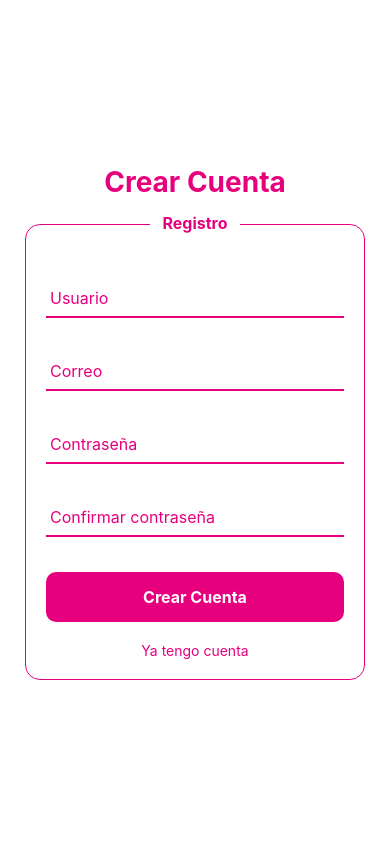
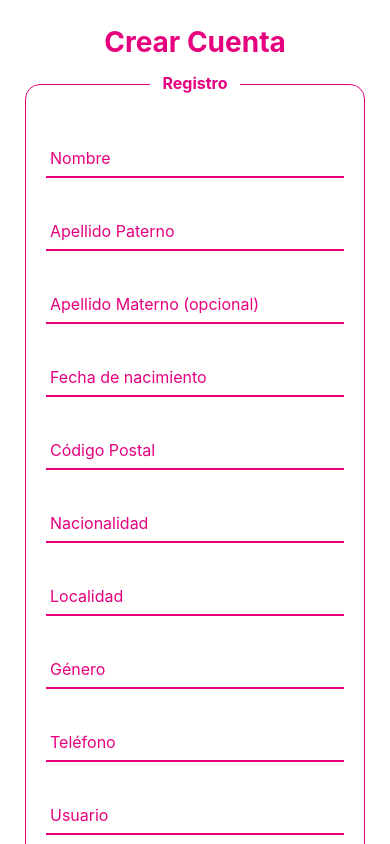
Before and after one commit to ximbapp/Ximbapp, a React Native app: screen /Registro in a window 390 px wide. Built offline with nearby package versions, Linux system fonts and the light colour scheme.

Commit message:
Cambio de logos y campos registro/login

```diff
--- a/app.json
+++ b/app.json
@@ -24,6 +24,9 @@
     },
     "web": {
       "favicon": "./assets/favicon.png"
-    }
+    },
+    "plugins": [
+      "@react-native-community/datetimepicker"
+    ]
   }
 }
--- a/package.json
+++ b/package.json
@@ -9,6 +9,10 @@
     "web": "expo start --web"
   },
   "dependencies": {
+    "@expo/vector-icons": "^15.1.1",
+    "@react-native-community/datetimepicker": "8.4.4",
+    "@react-native-vector-icons/evil-icons": "^13.1.0",
+    "@react-native-vector-icons/fontawesome-free-solid": "^1.1.0",
     "@react-navigation/native": "^7.2.2",
     "@react-navigation/native-stack": "^7.14.10",
     "expo": "~54.0.7",
--- a/src/components/FloatingInput.jsx
+++ b/src/components/FloatingInput.jsx
@@ -1,5 +1,6 @@
 import React, { useRef, useEffect } from "react";
 import { View, TextInput, StyleSheet, Animated } from "react-native";
+
 
 const FloatingInput = ({
     label,
--- a/src/pages/Login.jsx
+++ b/src/pages/Login.jsx
@@ -14,12 +14,13 @@ import {
 } from "react-native";
 
 import FloatingInput from "../components/FloatingInput";
+import { AntDesign, MaterialIcons } from "@expo/vector-icons";
 
 const Login = ({ navigation }) => {
     const scheme = useColorScheme();
     const isDark = scheme === "dark";
 
-    const [usuario, setUsuario] = useState("");
+    const [email, setEmail] = useState("");
     const [password, setPassword] = useState("");
 
     const handleLogin = () => {
@@ -72,9 +73,9 @@ const Login = ({ navigation }) => {
                         </Text>
 
                         <FloatingInput
-                            label="Usuario"
-                            value={usuario}
-                            onChangeText={setUsuario}
+                            label="Email"
+                            value={email}
+                            onChangeText={setEmail}
                             isDark={isDark}
                         />
 
@@ -109,21 +110,21 @@ const Login = ({ navigation }) => {
                                 style={styles.socialButton}
                                 onPress={handleGoogleLogin}
                             >
-                                <Image
-                                    source={require("../../assets/icons/google.png")}
-                                    style={styles.socialIcon}
-                                />
+                                <Text>
+                                    <AntDesign name="google" size={35} color="#DB4437" />
+                                </Text>
                             </TouchableOpacity>
 
                             <TouchableOpacity
                                 style={styles.socialButton}
                                 onPress={handleFacebookLogin}
                             >
-                                <Image
-                                    source={require("../../assets/icons/fb.png")}
-                                    style={styles.socialIcon}
-                                />
+                                <Text>
+                                    <MaterialIcons name="facebook" size={35} color="#1877F2" />
+                                </Text>
                             </TouchableOpacity>
+
+
                         </View>
                     </View>
                 </ScrollView>
@@ -218,12 +219,7 @@ const styles = StyleSheet.create({
         borderColor: "#e6007e",
         justifyContent: "center",
         alignItems: "center",
-    },
-    socialIcon: {
-        width: 30,
-        height: 30,
-        resizeMode: "contain",
-    },
+    }
 });
 
 export default Login;
--- a/src/pages/Registro.jsx
+++ b/src/pages/Registro.jsx
@@ -12,25 +12,62 @@ import {
     Keyboard,
 } from "react-native";
 
+import DateTimePicker from "@react-native-community/datetimepicker";
 import FloatingInput from "../components/FloatingInput";
 
 const Registro = ({ navigation }) => {
     const scheme = useColorScheme();
     const isDark = scheme === "dark";
 
+    const [nombre, setNombre] = useState("");
+    const [apellido_pa, setApellido_pa] = useState("");
+    const [apellido_ma, setApellido_ma] = useState("");
+    const [codigo_postal, setCodigo_postal] = useState("");
+    const [nacionalidad, setNacionalidad] = useState("");
+    const [localidad, setLocalidad] = useState("");
+    const [genero, setGenero] = useState("");
+    const [telefono, setTelefono] = useState("");
     const [usuario, setUsuario] = useState("");
     const [correo, setCorreo] = useState("");
     const [password, setPassword] = useState("");
     const [confirmPassword, setConfirmPassword] = useState("");
 
+    // 📌 FECHA
+    const [fechaNacimiento, setFechaNacimiento] = useState(null);
+    const [showPicker, setShowPicker] = useState(false);
+
+    const formatFecha = (date) => {
+        if (!date) return "";
+        const dia = String(date.getDate()).padStart(2, "0");
+        const mes = String(date.getMonth() + 1).padStart(2, "0");
+        const anio = date.getFullYear();
+        return `${dia}/${mes}/${anio}`;
+    };
+
+    const handleFechaChange = (event, selectedDate) => {
+        setShowPicker(false);
+
+        if (selectedDate) {
+            setFechaNacimiento(selectedDate);
+        }
+    };
+
     const handleRegister = () => {
         if (
+            nombre.trim() === "" ||
+            apellido_pa.trim() === "" ||
+            !fechaNacimiento ||
+            codigo_postal.trim() === "" ||
+            nacionalidad.trim() === "" ||
+            localidad.trim() === "" ||
+            genero.trim() === "" ||
+            telefono.trim() === "" ||
             usuario.trim() === "" ||
             correo.trim() === "" ||
             password.trim() === "" ||
             confirmPassword.trim() === ""
         ) {
-            alert("Completa todos los campos");
+            alert("Completa todos los campos obligatorios");
             return;
         }
 
@@ -39,7 +76,7 @@ const Registro = ({ navigation }) => {
             return;
         }
 
-        alert("Cuenta creada (simulado)");
+        alert("Cuenta creada correctamente (simulado)");
         navigation.goBack();
     };
 
@@ -67,6 +104,84 @@ const Registro = ({ navigation }) => {
                         >
                             Registro
                         </Text>
+
+                        <FloatingInput
+                            label="Nombre"
+                            value={nombre}
+                            onChangeText={setNombre}
+                            isDark={isDark}
+                        />
+
+                        <FloatingInput
+                            label="Apellido Paterno"
+                            value={apellido_pa}
+                            onChangeText={setApellido_pa}
+                            isDark={isDark}
+                        />
+
+                        <FloatingInput
+                            label="Apellido Materno (opcional)"
+                            value={apellido_ma}
+                            onChangeText={setApellido_ma}
+                            isDark={isDark}
+                        />
+
+                        {/* 📌 FECHA CON CALENDARIO */}
+                        <TouchableOpacity onPress={() => setShowPicker(true)}>
+                            <View pointerEvents="none">
+                                <FloatingInput
+                                    label="Fecha de nacimiento"
+                                    value={formatFecha(fechaNacimiento)}
+                                    onChangeText={() => { }}
+                                    isDark={isDark}
+                                />
+                            </View>
+                        </TouchableOpacity>
+
+                        {showPicker && (
+                            <DateTimePicker
+                                value={fechaNacimiento || new Date(2000, 0, 1)}
+                                mode="date"
+                                display={Platform.OS === "ios" ? "spinner" : "default"}
+                                maximumDate={new Date()}
+                                onChange={handleFechaChange}
+                            />
+                        )}
+
+                        <FloatingInput
+                            label="Código Postal"
+                            value={codigo_postal}
+                            onChangeText={setCodigo_postal}
+                            isDark={isDark}
+                        />
+
+                        <FloatingInput
+                            label="Nacionalidad"
+                            value={nacionalidad}
+                            onChangeText={setNacionalidad}
+                            isDark={isDark}
+                        />
+
+                        <FloatingInput
+                            label="Localidad"
+                            value={localidad}
+                            onChangeText={setLocalidad}
+                            isDark={isDark}
+                        />
+
+                        <FloatingInput
+                            label="Género"
+                            value={genero}
+                            onChangeText={setGenero}
+                            isDark={isDark}
+                        />
+
+                        <FloatingInput
+                            label="Teléfono"
+                            value={telefono}
+                            onChangeText={setTelefono}
+                            isDark={isDark}
+                        />
 
                         <FloatingInput
                             label="Usuario"
```
Also changed, not shown: assets/icons/fb.png, 1 other file (tests, documents, lock files or other folders).
